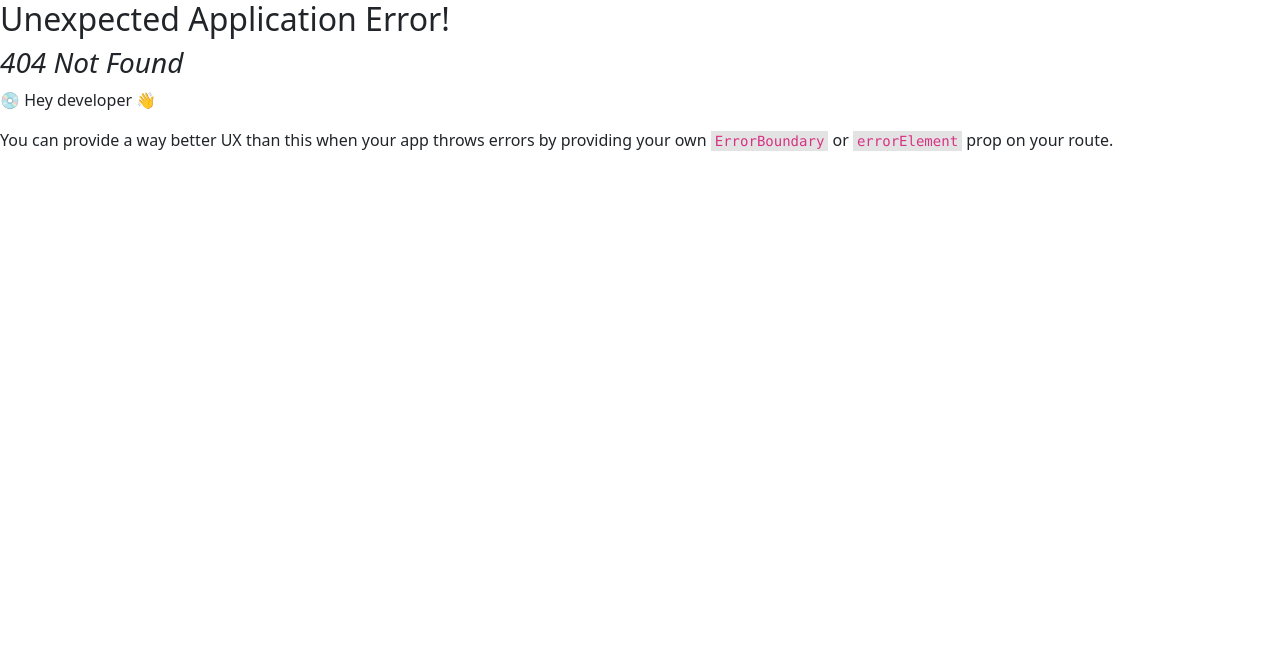
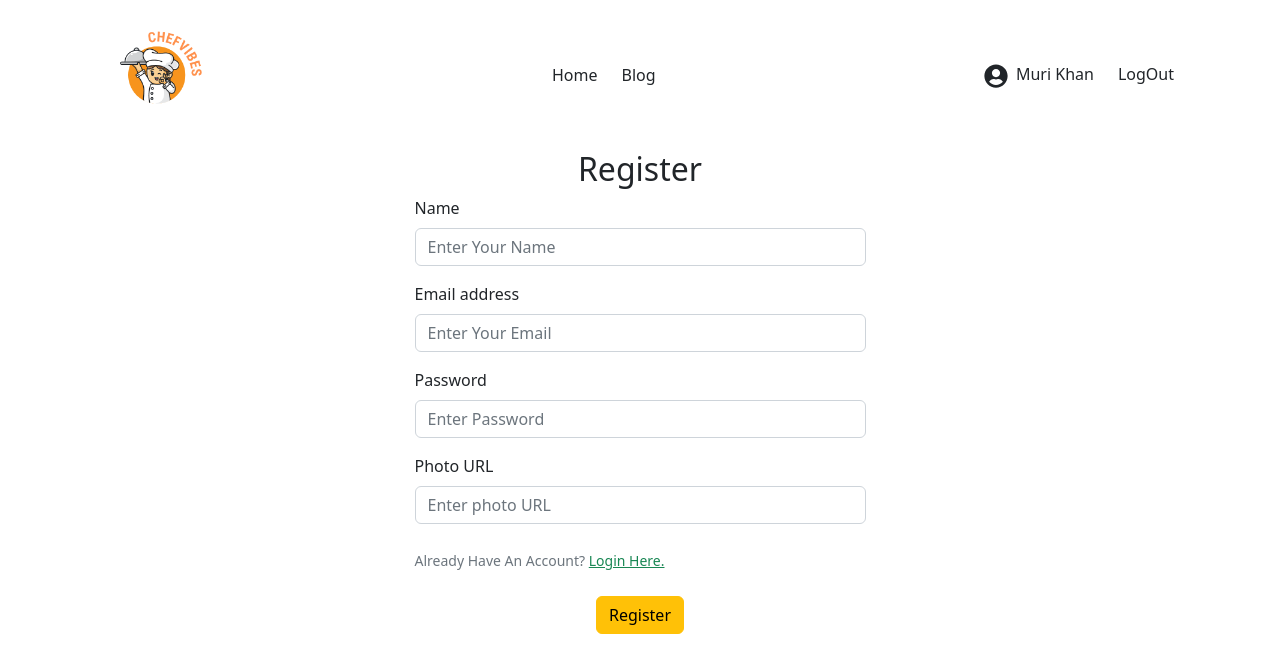
Before and after one commit to NusratJahanGeek/chef-vibes-client, a React (Vite) app: page /register in a window 1280 px wide. Before the commit this address had no page. Shown: the top 672 px of the page. Built offline with nearby package versions, Linux system fonts and the light colour scheme.

Commit message:
Login and Register Page Layout Created

```diff
--- /dev/null
+++ b/src/layouts/LoginLayout.jsx
@@ -0,0 +1,14 @@
+import React from "react";
+import Navigation from "../pages/Shared/Navigation/Navigation";
+import { Outlet } from "react-router-dom";
+
+const LoginLayout = () => {
+  return (
+    <div>
+      <Navigation></Navigation>
+      <Outlet></Outlet>
+    </div>
+  );
+};
+
+export default LoginLayout;
--- /dev/null
+++ b/src/pages/Login/Login/Login.jsx
@@ -0,0 +1,53 @@
+import React from 'react';
+import { Form, Button, Container, Row, Col } from 'react-bootstrap';
+import { Link } from 'react-router-dom';
+
+const Login = () => {
+    return (
+        <Container>
+        <h2 className="text-center">Login</h2>
+      <Row>
+        <Col md={5} className="mx-auto">
+          <Form>
+            <Form.Group className="mb-3" controlId="formEmail">
+              <Form.Label>Email address</Form.Label>
+              <Form.Control
+                type="email"
+                placeholder="Enter Your Email"
+                name="email" required
+              />
+            </Form.Group>
+
+            <Form.Group className="mb-3" controlId="formPassword">
+              <Form.Label>Password</Form.Label>
+              <Form.Control
+                type="password"
+                placeholder="Enter Password"
+                name="password" required
+              />
+            </Form.Group>
+
+            <Form.Text>
+            Don't Have An Account? <Link to="/register" className="text-success font-weight-bold">Register Here.</Link>
+           </Form.Text>
+
+           <div className="text-center mt-4">
+           <Button variant="warning" type="submit">
+              Login
+            </Button>
+           </div>
+
+           <Form.Text className="text-success">
+
+           </Form.Text>
+           <Form.Text className="text-danger">
+
+           </Form.Text>
+          </Form>
+        </Col>
+      </Row>
+    </Container>
+    );
+};
+
+export default Login;
--- /dev/null
+++ b/src/pages/Login/Register/Register.jsx
@@ -0,0 +1,67 @@
+import React from "react";
+import { Button, Col, Container, Form, Row } from "react-bootstrap";
+import { Link } from "react-router-dom";
+
+const Register = () => {
+  return (
+    <Container>
+        <h2 className="text-center">Register</h2>
+      <Row>
+        <Col md={5} className="mx-auto">
+          <Form>
+            <Form.Group className="mb-3" controlId="formName">
+              <Form.Label>Name</Form.Label>
+              <Form.Control type="text" placeholder="Enter Your Name" name="name" required />
+            </Form.Group>
+
+            <Form.Group className="mb-3" controlId="formEmail">
+              <Form.Label>Email address</Form.Label>
+              <Form.Control
+                type="email"
+                placeholder="Enter Your Email"
+                name="email" required
+              />
+            </Form.Group>
+
+            <Form.Group className="mb-3" controlId="formPassword">
+              <Form.Label>Password</Form.Label>
+              <Form.Control
+                type="password"
+                placeholder="Enter Password"
+                name="password" required
+              />
+            </Form.Group>
+
+            <Form.Group className="mb-4" controlId="formPhotoURL">
+              <Form.Label>Photo URL</Form.Label>
+              <Form.Control
+                type="text"
+                placeholder="Enter photo URL"
+                name="photoURL" required
+              />
+            </Form.Group>
+
+            <Form.Text>
+            Already Have An Account? <Link to="/login" className="text-success font-weight-bold">Login Here.</Link>
+           </Form.Text>
+
+           <div className="text-center mt-4">
+           <Button variant="warning" type="submit">
+              Register
+            </Button>
+           </div>
+
+           <Form.Text className="text-success">
+
+           </Form.Text>
+           <Form.Text className="text-danger">
+
+           </Form.Text>
+          </Form>
+        </Col>
+      </Row>
+    </Container>
+  );
+};
+
+export default Register;
--- a/src/pages/Shared/Navigation/Navigation.jsx
+++ b/src/pages/Shared/Navigation/Navigation.jsx
@@ -1,10 +1,14 @@
-import React from "react";
+import React, { useContext } from "react";
 import { Container, Nav, Navbar } from "react-bootstrap";
 import Chefvibes from '../../../assets/Chefvibes.png'
 import { Link } from "react-router-dom";
 import { FaUserCircle } from 'react-icons/fa';
+import { AuthContext } from "../../../providers/AuthProvider";
 
 const Navigation = () => {
+
+  const {user} = useContext(AuthContext);
+
   return (
     <Navbar className="my-0 py-0">
       <Container>
@@ -24,8 +28,13 @@ const Navigation = () => {
             <Link className="me-4 text-dark text-decoration-none">Blog</Link>
           </Nav>
           <Nav>
-            <Link className="me-4 text-dark"><FaUserCircle style={ {fontSize: '1.5rem'} } /></Link>
-           <Link className="me-4 text-dark text-decoration-none">Login</Link>
+            {
+              user && <Link className="me-4 text-decoration-none text-dark"><FaUserCircle style={ {fontSize: '1.5rem'} } /> &nbsp;{user.displayName}</Link>
+            }
+           {
+            user ? <Link className="me-4 text-dark text-decoration-none">LogOut</Link> :
+            <Link to="/login" className="me-4 text-dark text-decoration-none">Login</Link>
+           }
           </Nav>
         </Navbar.Collapse>
       </Container>
--- /dev/null
+++ b/src/providers/AuthProvider.jsx
@@ -0,0 +1,22 @@
+import React, { createContext } from 'react';
+import { getAuth } from "firebase/auth";
+import app from '../firebase/firebase.config';
+
+export const AuthContext = createContext(null);
+
+const auth = getAuth(app);
+
+const AuthProvider = ({children}) => {
+    const user = {displayName: 'Muri Khan'}
+    const authInfo = {
+        user
+    }
+
+    return (
+        <AuthContext.Provider value={authInfo}>
+            {children}
+        </AuthContext.Provider>
+    );
+};
+
+export default AuthProvider;
```
Also changed, not shown: src/main.jsx (+13 -10 lines), src/pages/Home/Home/Home.jsx (+5 -5 lines), src/routes/routes.jsx (+17 -1 lines).
